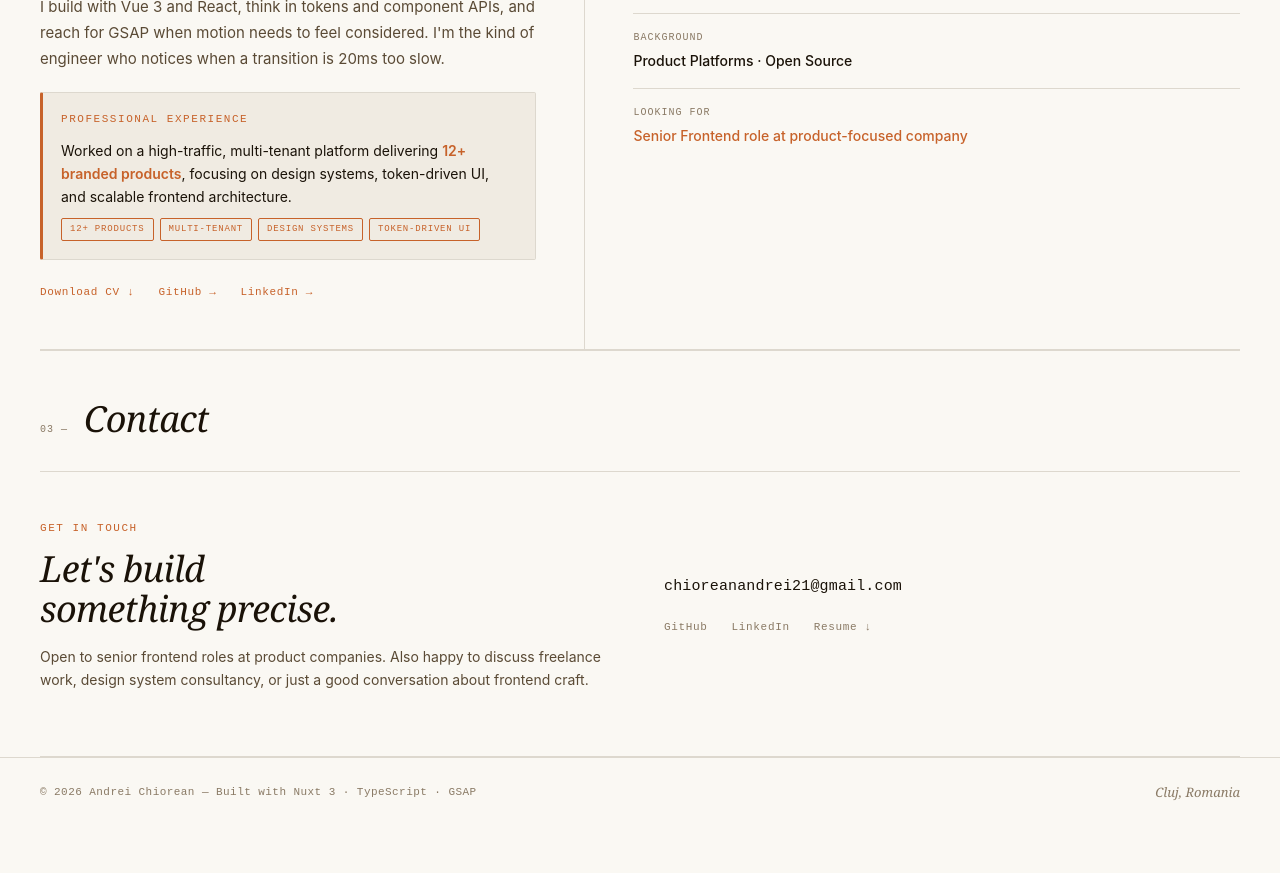
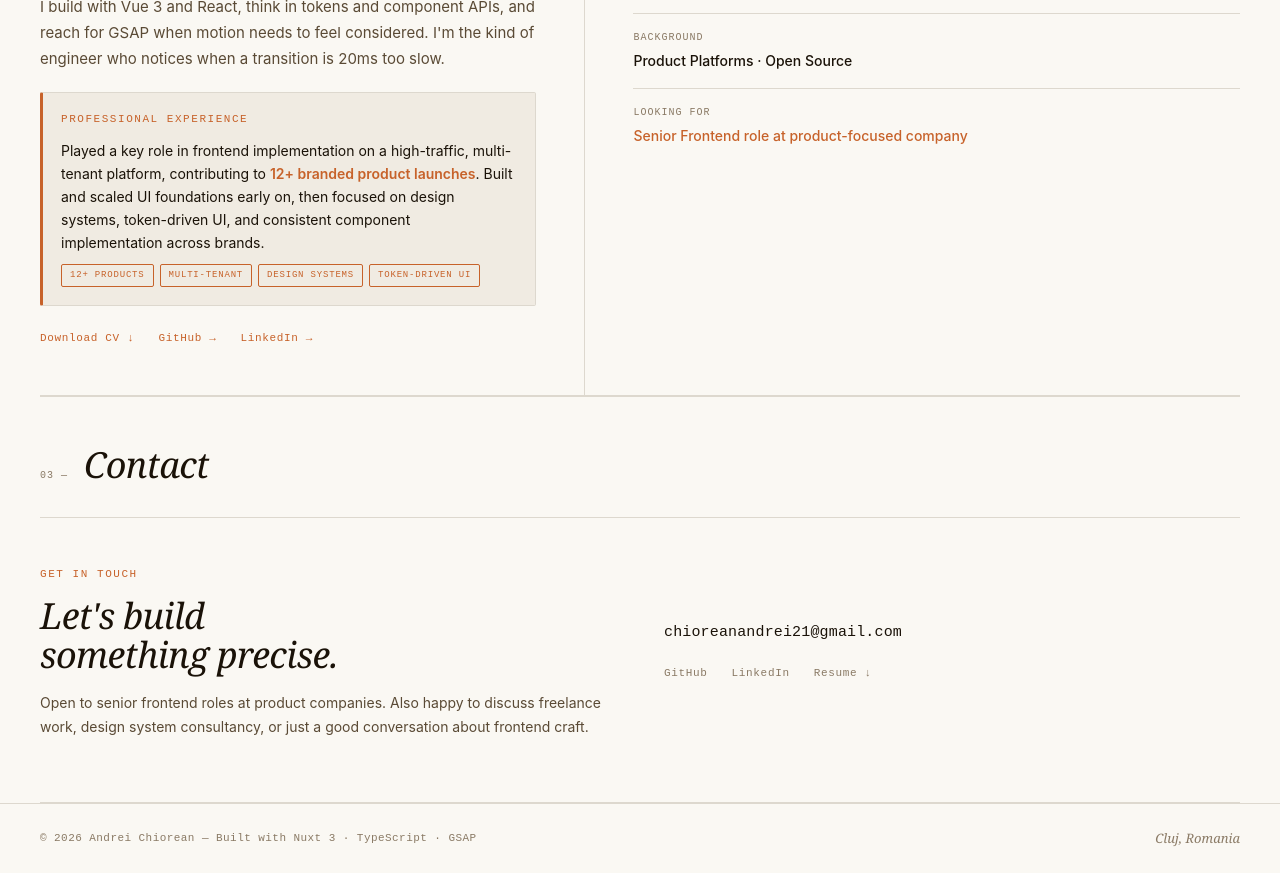
Before and after one commit to CAndrei1601/MyWebsite2021, a Nuxt app: page / in a window 1280 px wide. Shown: the part 3580-4453 px from the top of the page. Before the commit the page ends 4407 px from the top, so only its background shows below. Built offline with nearby package versions, Linux system fonts and the light colour scheme.

Commit message:
fix: update professional experience description

```diff
--- a/app/components/sections/AboutSection.vue
+++ b/app/components/sections/AboutSection.vue
@@ -63,9 +63,10 @@ const facts = [
           <div class="experience-highlight gsap-about">
             <span class="text-eyebrow">Professional Experience</span>
             <p class="experience-text">
-              Worked on a high-traffic, multi-tenant platform delivering
-              <strong>12+ branded products</strong>, focusing on design systems,
-              token-driven UI, and scalable frontend architecture.
+              Played a key role in frontend implementation on a high-traffic, multi-tenant platform,
+              contributing to <strong>12+ branded product launches</strong>. Built and scaled UI foundations
+              early on, then focused on design systems, token-driven UI, and consistent component
+              implementation across brands.
             </p>
             <div class="experience-tags">
               <span class="exp-tag">12+ Products</span>
```
